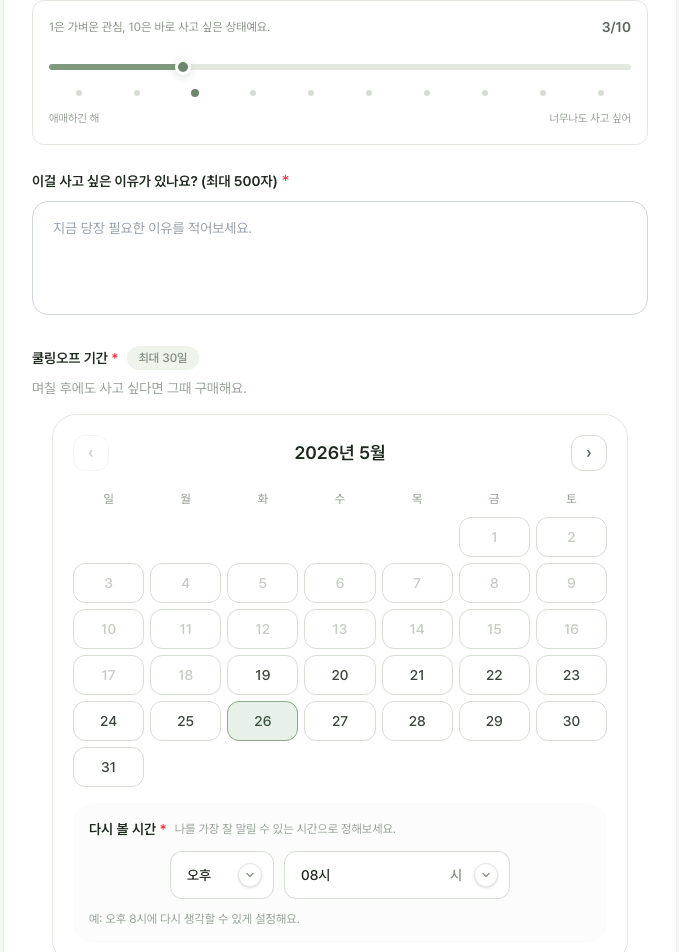
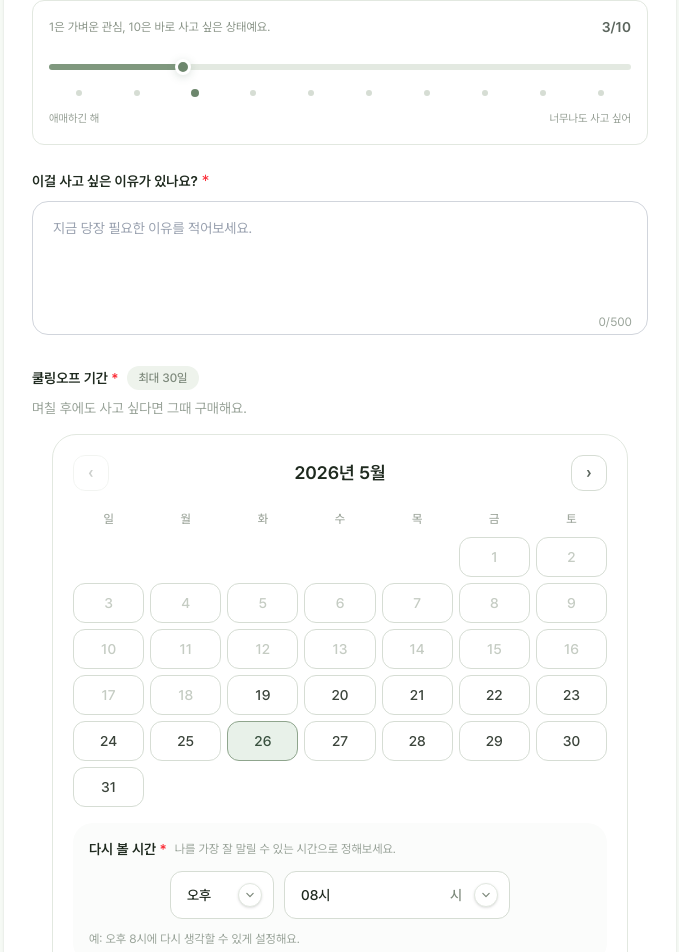
Before and after one commit to Hankyung-Toss-delta/sallae-malrae, a Next.js app: page /coolingoff/new in a window 1280 px wide. Shown: the part 744-1696 px from the top of the page, without its empty margins (300-979 px from the left). Built offline with nearby package versions, Linux system fonts and the light colour scheme.

Commit message:
feat: 쿨링오프 등록 메모 필드 글자 수 피드백 추가

```diff
--- a/src/app/coolingoff/new/page.jsx
+++ b/src/app/coolingoff/new/page.jsx
@@ -699,6 +699,49 @@ function ImpulseSlider() {
   );
 }
 
+const MEMO_MAX_LENGTH = 500;
+
+function MemoField() {
+  const [memo, setMemo] = useState("");
+  const length = memo.length;
+  const isNearLimit = length >= MEMO_MAX_LENGTH * 0.9;
+  const isAtLimit = length >= MEMO_MAX_LENGTH;
+
+  return (
+    <div className="mt-6">
+      <FieldLabel>이걸 사고 싶은 이유가 있나요?</FieldLabel>
+
+      <div className="relative">
+        <textarea
+          id="memo"
+          name="memo"
+          rows="4"
+          maxLength={MEMO_MAX_LENGTH}
+          value={memo}
+          onChange={(event) => setMemo(event.target.value)}
+          placeholder="지금 당장 필요한 이유를 적어보세요."
+          aria-describedby="memo-counter"
+          className="w-full resize-none rounded-2xl border border-gray-300 px-5 py-4 pb-9 text-sm outline-none transition-colors placeholder:text-gray-400 focus:border-[#8EAA92]"
+        />
+
+        <p
+          id="memo-counter"
+          aria-live="polite"
+          className={`pointer-events-none absolute bottom-3 right-4 text-xs tabular-nums ${
+            isAtLimit
+              ? "text-[#D96C6C] font-medium"
+              : isNearLimit
+              ? "text-[#A8763A]"
+              : "text-[#9AA49A]"
+          }`}
+        >
+          {length}/{MEMO_MAX_LENGTH}
+        </p>
+      </div>
+    </div>
+  );
+}
+
 function CoolingOffDetailCard() {
   return (
     <Card className="p-6 sm:p-7">
@@ -706,18 +749,7 @@ function CoolingOffDetailCard() {
 
       <ImpulseSlider />
 
-      <div className="mt-6">
-        <FieldLabel>이걸 사고 싶은 이유가 있나요? (최대 500자) </FieldLabel>
-
-        <textarea
-          id="memo"
-          name="memo"
-          rows="4"
-          maxLength={500}
-          placeholder="지금 당장 필요한 이유를 적어보세요."
-          className="w-full resize-none rounded-2xl border border-gray-300 px-5 py-4 text-sm outline-none transition-colors placeholder:text-gray-400 focus:border-[#8EAA92]"
-        />
-      </div>
+      <MemoField />
 
       <CoolingOffPeriodPicker />
     </Card>
```
